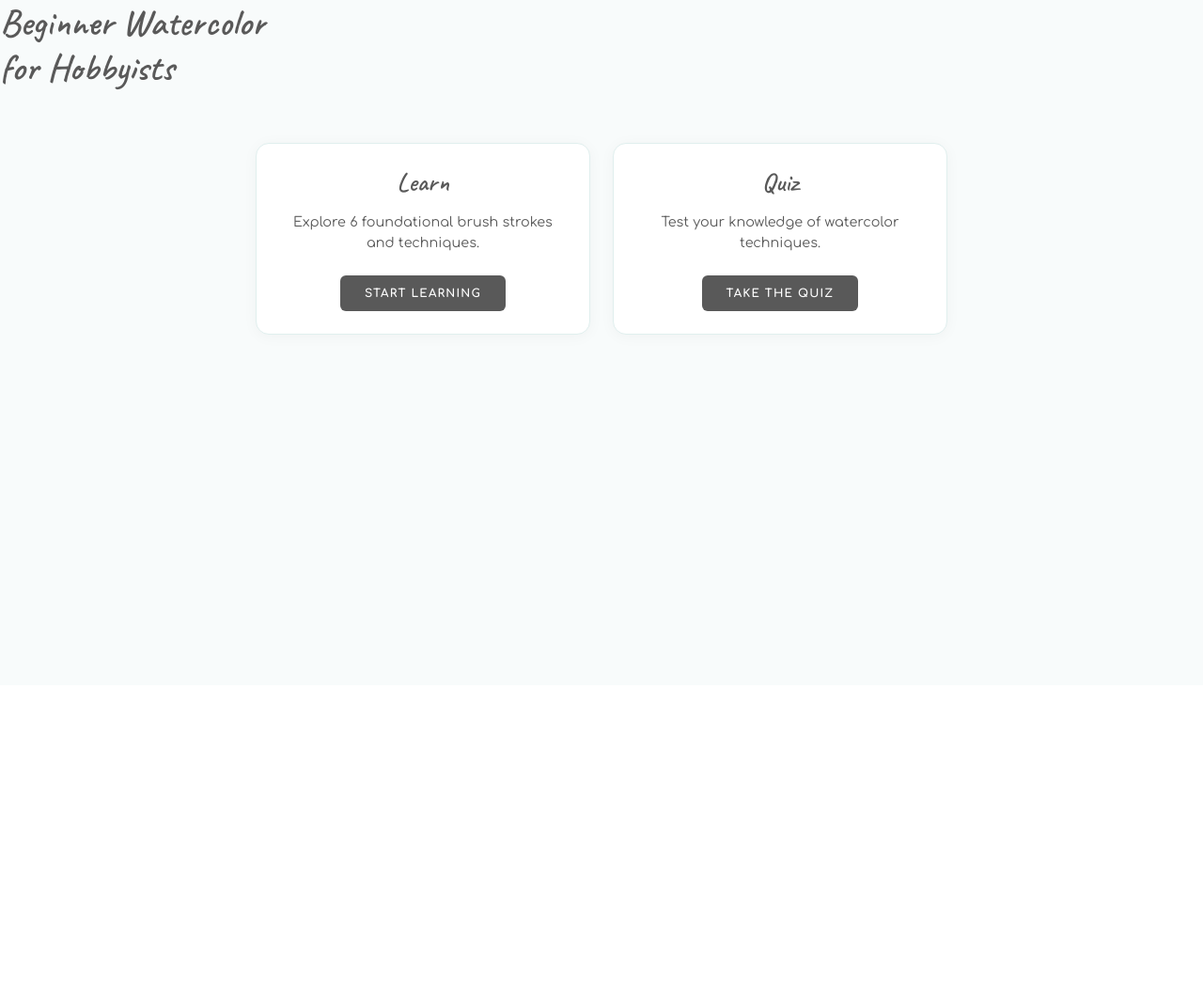
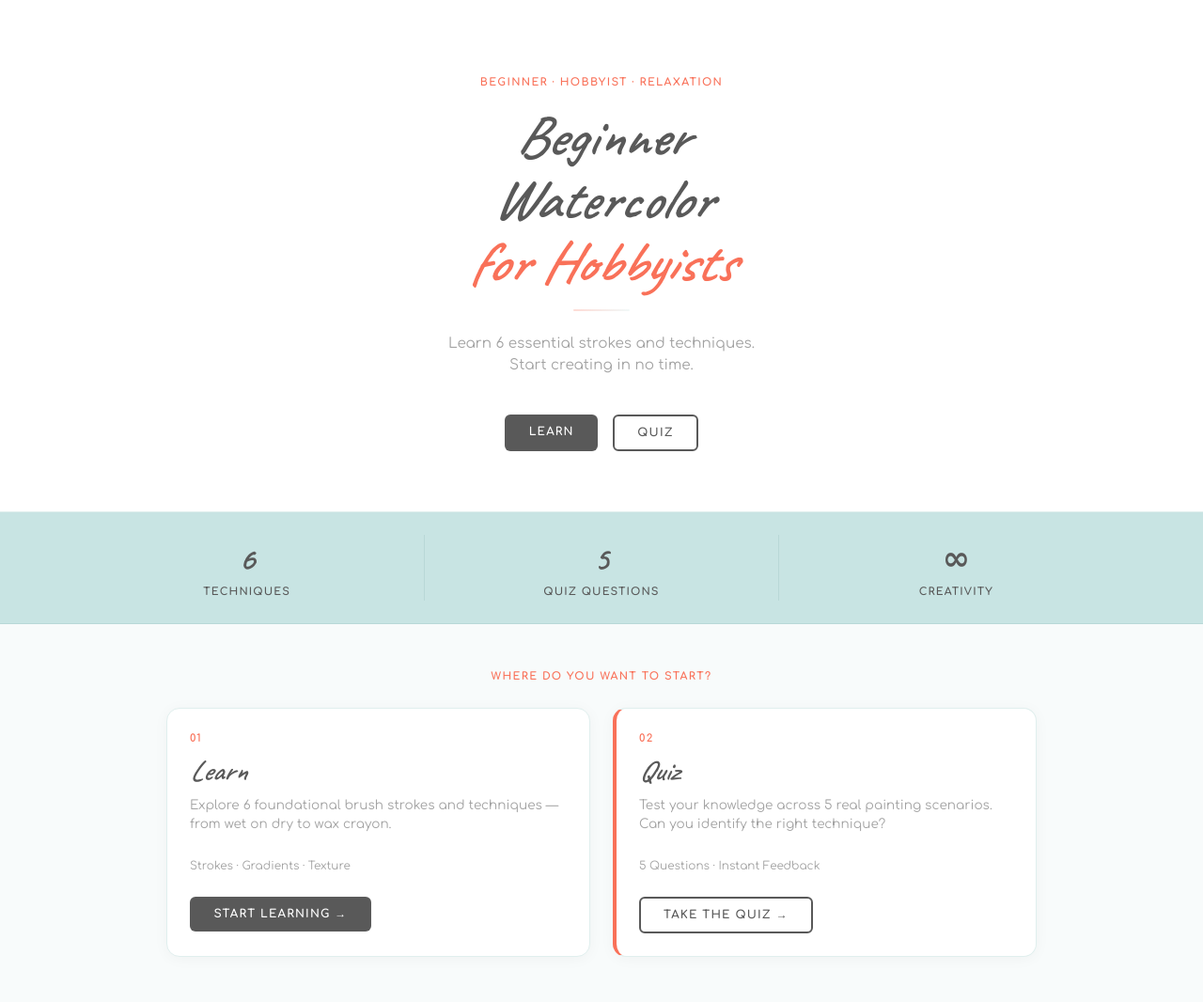
Before and after one commit to CourtCake/Beginner-Watercolor, a Flask app: page / in a window 1280 px wide. Shown: the part 71-1137 px from the top of the page at 94% size. Before the commit the page ends 427 px from the top, so only its background shows below. Run offline with Flask 3, Linux system fonts and the light colour scheme.

Commit message:
Update home.html

```diff
--- a/templates/home.html
+++ b/templates/home.html
@@ -1,24 +1,69 @@
 {% extends "base.html" %}
 {% block content %}
 
-<div class="hero-banner">
-  <h1>Beginner Watercolor<br>for Hobbyists</h1>
+<div style="background: var(--white); border-bottom: 1.5px solid #e0efee; padding: 5rem 2rem 4rem;">
+  <div class="container text-center">
+    <p class="eyebrow mb-3">Beginner · Hobbyist · Relaxation</p>
+    <h1 style="font-size: 3.8rem; font-style: italic; line-height: 1.1; margin-bottom: 1rem;">
+      Beginner<br>Watercolor<br><span style="color: var(--coral);">for Hobbyists</span>
+    </h1>
+    <hr class="wc-divider">
+    <p style="font-family: 'Comfortaa', sans-serif; font-size: 0.95rem; color: var(--mid); max-width: 380px; margin: 0 auto 2.5rem;">
+      Learn 6 essential strokes and techniques.<br>Start creating in no time.
+    </p>
+    <div class="d-flex gap-3 justify-content-center">
+      <a href="/start" class="btn-wc">Learn</a>
+      <a href="/quiz" class="btn-wc-outline">Quiz</a>
+    </div>
+  </div>
+</div>
+
+<div style="background: var(--teal); padding: 1.5rem 2rem; border-bottom: 1.5px solid #b8d8d7;">
+  <div class="container">
+    <div class="row text-center g-3">
+      <div class="col-4">
+        <div style="font-family: 'Caveat', cursive; font-size: 2.2rem; font-weight: 700;">6</div>
+        <div style="font-family: 'Comfortaa', sans-serif; font-size: 0.7rem; font-weight: 700; text-transform: uppercase; letter-spacing: 0.1em;">Techniques</div>
+      </div>
+      <div class="col-4" style="border-left: 1.5px solid #b8d8d7; border-right: 1.5px solid #b8d8d7;">
+        <div style="font-family: 'Caveat', cursive; font-size: 2.2rem; font-weight: 700;">5</div>
+        <div style="font-family: 'Comfortaa', sans-serif; font-size: 0.7rem; font-weight: 700; text-transform: uppercase; letter-spacing: 0.1em;">Quiz Questions</div>
+      </div>
+      <div class="col-4">
+        <div style="font-family: 'Caveat', cursive; font-size: 2.2rem; font-weight: 700;">∞</div>
+        <div style="font-family: 'Comfortaa', sans-serif; font-size: 0.7rem; font-weight: 700; text-transform: uppercase; letter-spacing: 0.1em;">Creativity</div>
+      </div>
+    </div>
+  </div>
 </div>
 
 <div class="container py-5">
+  <p class="eyebrow text-center mb-4">Where do you want to start?</p>
   <div class="row justify-content-center g-4">
-    <div class="col-md-4 text-center">
-      <div class="wc-card p-4">
-        <h3 class="mb-3">Learn</h3>
-        <p>Explore 6 foundational brush strokes and techniques.</p>
-        <a href="/start" class="btn btn-wc mt-2">Start Learning</a>
+    <div class="col-md-5">
+      <div class="wc-card p-4 h-100">
+        <p class="eyebrow mb-2">01</p>
+        <h3 style="font-size: 1.9rem; font-style: italic;">Learn</h3>
+        <p style="font-family: 'Comfortaa', sans-serif; font-size: 0.85rem; color: var(--mid); margin-bottom: 1.5rem;">
+          Explore 6 foundational brush strokes and techniques — from wet on dry to wax crayon.
+        </p>
+        <div style="font-family: 'Comfortaa', sans-serif; font-size: 0.75rem; color: var(--mid); margin-bottom: 1.5rem;">
+          Strokes · Gradients · Texture
+        </div>
+        <a href="/start" class="btn-wc">Start Learning →</a>
       </div>
     </div>
-    <div class="col-md-4 text-center">
-      <div class="wc-card p-4">
-        <h3 class="mb-3">Quiz</h3>
-        <p>Test your knowledge of watercolor techniques.</p>
-        <a href="/quiz" class="btn btn-wc mt-2">Take the Quiz</a>
+    <div class="col-md-5">
+      <div class="wc-card p-4 h-100" style="border-left: 4px solid var(--coral);">
+        <p class="eyebrow mb-2">02</p>
+        <h3 style="font-size: 1.9rem; font-style: italic;">Quiz</h3>
+        <p style="font-family: 'Comfortaa', sans-serif; font-size: 0.85rem; color: var(--mid); margin-bottom: 1.5rem;">
+          Test your knowledge across 5 real painting scenarios. Can you identify the right technique?
+        </p>
+        <div style="font-family: 'Comfortaa', sans-serif; font-size: 0.75rem; color: var(--mid); margin-bottom: 1.5rem;">
+          5 Questions · Instant Feedback
+        </div>
+        <a href="/quiz" class="btn-wc-outline">Take the Quiz →</a>
       </div>
     </div>
   </div>
```
